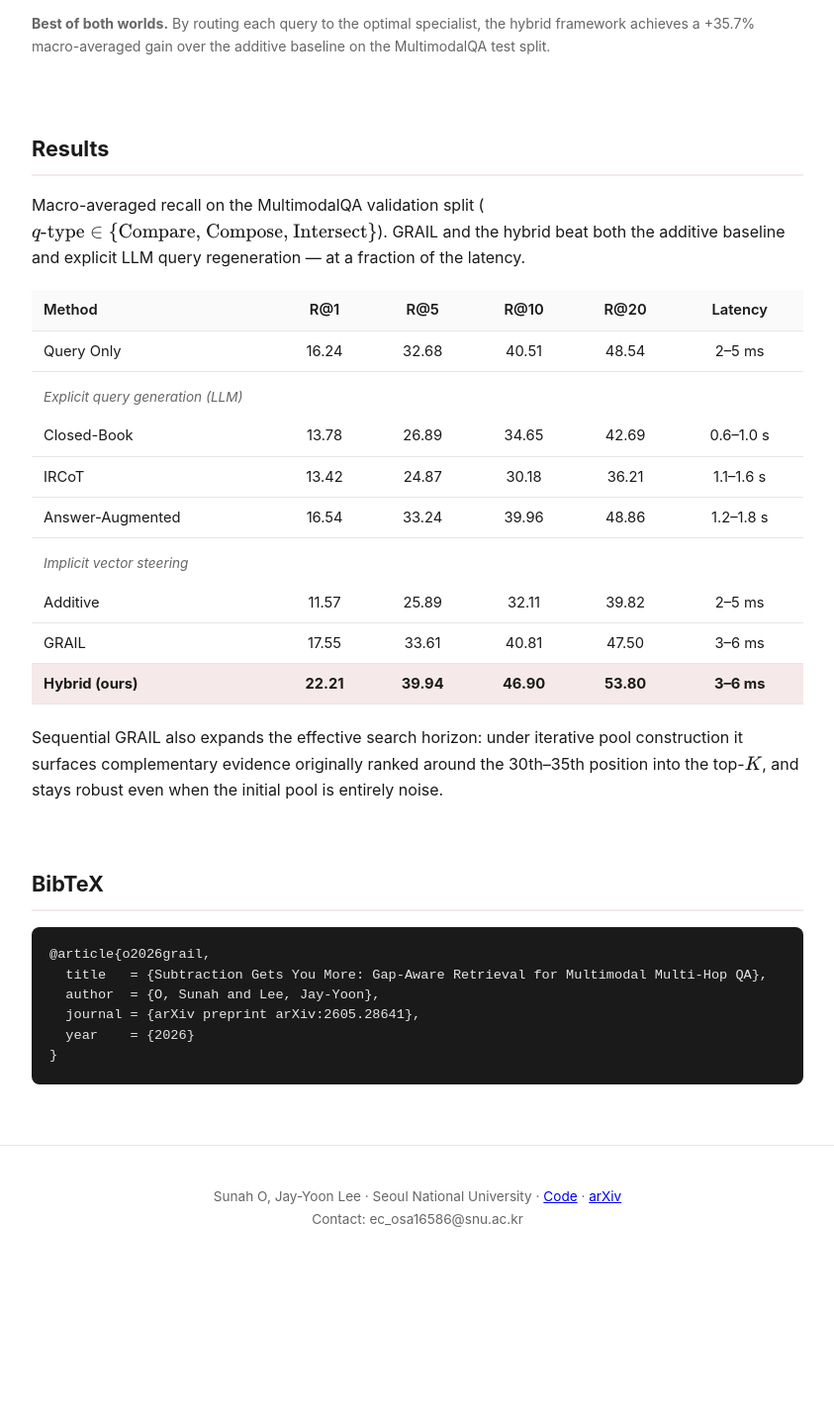
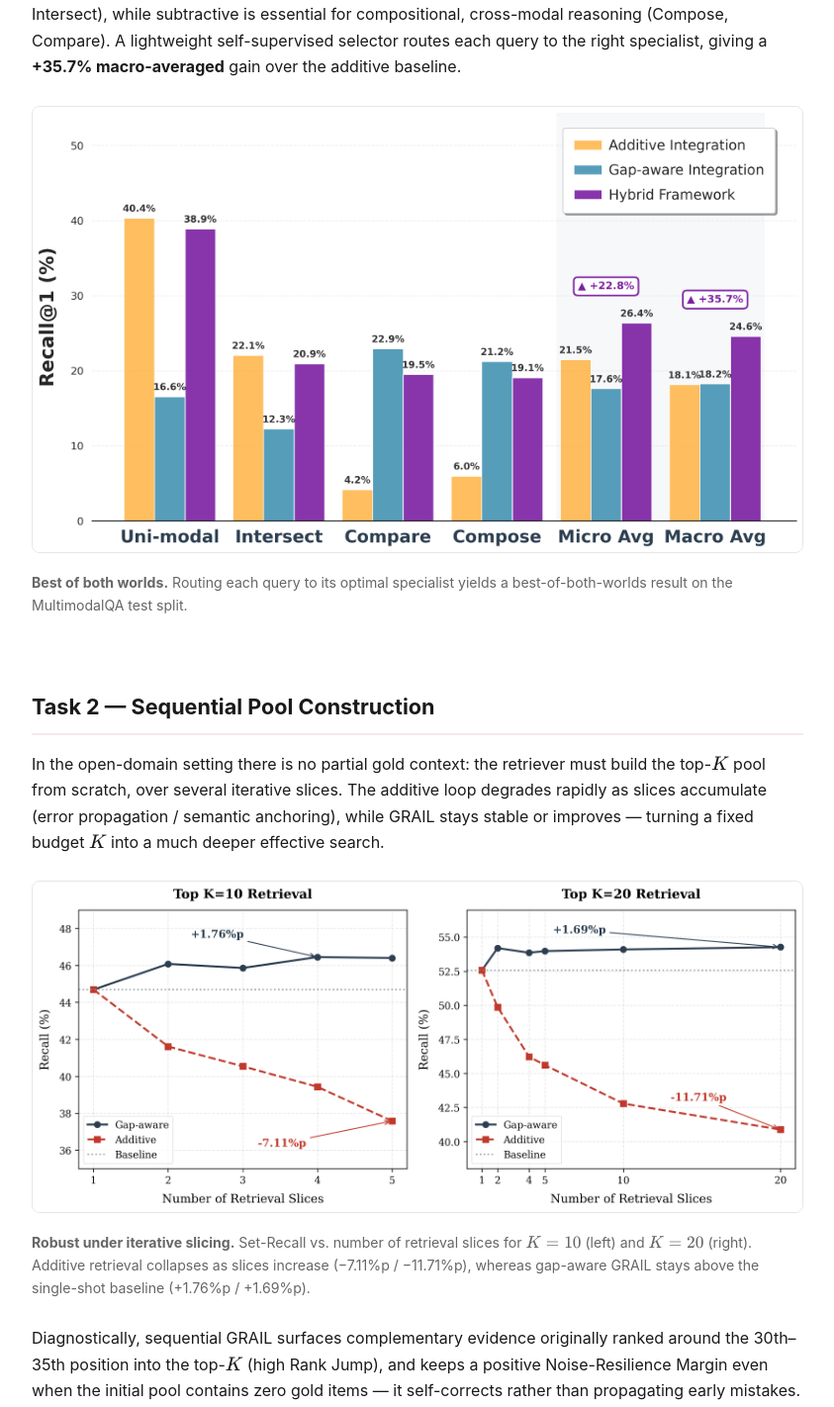
Before and after one commit to Sunah-alice/GRAIL_paper, a plain HTML site: page index.html in a window 1280 px wide. Shown: the part 2684-4106 px from the top of the page at 99% size, without its empty margins (218-1061 px from the left). Before the commit the page ends 3987 px from the top, so only its background shows below. Drawn offline with nearby package versions, Linux system fonts and the light colour scheme.

Commit message:
Restructure page into Evidence Set Completion and Sequential Pool Construction tasks

```diff
--- a/index.html
+++ b/index.html
@@ -194,31 +194,14 @@
     </p>
   </section>
 
-  <section id="hybrid">
-    <h2>Task-adaptive hybrid framework</h2>
+  <section id="completion">
+    <h2>Task 1 — Evidence Set Completion</h2>
     <p>
-      Different question types favor different strategies: localized aggregation (Uni-modal,
-      Intersect) benefits from <i>additive</i> reinforcement, while compositional, cross-modal
-      reasoning (Compose, Compare) demands <i>subtractive</i> steering. A lightweight,
-      self-supervised selector routes each query to the right specialist before search.
-    </p>
-    <figure>
-      <img src="figure/hybrid.png" alt="Hybrid framework leveraging complementary specialists">
-      <figcaption>
-        <b>Best of both worlds.</b> By routing each query to the optimal specialist, the
-        hybrid framework achieves a +35.7% macro-averaged gain over the additive baseline on
-        the MultimodalQA test split.
-      </figcaption>
-    </figure>
-  </section>
-
-  <section id="results">
-    <h2>Results</h2>
-    <p>
-      Macro-averaged recall on the MultimodalQA validation split
-      ($q\text{-type} \in \{\text{Compare, Compose, Intersect}\}$). GRAIL and the hybrid beat
-      both the additive baseline and explicit LLM query regeneration — at a fraction of the
-      latency.
+      Given a question and a partial gold evidence set, retrieve the single <i>missing</i>
+      piece from the full corpus. We report macro-averaged recall on the MultimodalQA
+      validation split ($q\text{-type} \in \{\text{Compare, Compose, Intersect}\}$). GRAIL and
+      the task-adaptive hybrid beat both the additive baseline and explicit LLM query
+      regeneration — at a fraction of the latency.
     </p>
     <div class="tablewrap">
       <table>
@@ -239,9 +222,43 @@
       </table>
     </div>
     <p>
-      Sequential GRAIL also expands the effective search horizon: under iterative pool
-      construction it surfaces complementary evidence originally ranked around the 30th–35th
-      position into the top-$K$, and stays robust even when the initial pool is entirely noise.
+      Additive and subtractive steering are complementary: additive helps localized
+      aggregation (Uni-modal, Intersect), while subtractive is essential for compositional,
+      cross-modal reasoning (Compose, Compare). A lightweight self-supervised selector routes
+      each query to the right specialist, giving a <b>+35.7% macro-averaged</b> gain over the
+      additive baseline.
+    </p>
+    <figure>
+      <img src="figure/hybrid.png" alt="Hybrid framework leveraging complementary specialists">
+      <figcaption>
+        <b>Best of both worlds.</b> Routing each query to its optimal specialist yields a
+        best-of-both-worlds result on the MultimodalQA test split.
+      </figcaption>
+    </figure>
+  </section>
+
+  <section id="sequential">
+    <h2>Task 2 — Sequential Pool Construction</h2>
+    <p>
+      In the open-domain setting there is no partial gold context: the retriever must build
+      the top-$K$ pool from scratch, over several iterative slices. The additive loop degrades
+      rapidly as slices accumulate (error propagation / semantic anchoring), while GRAIL stays
+      stable or improves — turning a fixed budget $K$ into a much deeper effective search.
+    </p>
+    <figure>
+      <img src="figure/app_pool_comp.png" alt="Set-Recall vs. number of retrieval slices for K=10 and K=20">
+      <figcaption>
+        <b>Robust under iterative slicing.</b> Set-Recall vs. number of retrieval slices for
+        $K=10$ (left) and $K=20$ (right). Additive retrieval collapses as slices increase
+        (−7.11%p / −11.71%p), whereas gap-aware GRAIL stays above the single-shot baseline
+        (+1.76%p / +1.69%p).
+      </figcaption>
+    </figure>
+    <p>
+      Diagnostically, sequential GRAIL surfaces complementary evidence originally ranked
+      around the 30th–35th position into the top-$K$ (high Rank Jump), and keeps a positive
+      Noise-Resilience Margin even when the initial pool contains zero gold items — it
+      self-corrects rather than propagating early mistakes.
     </p>
   </section>
 
```
